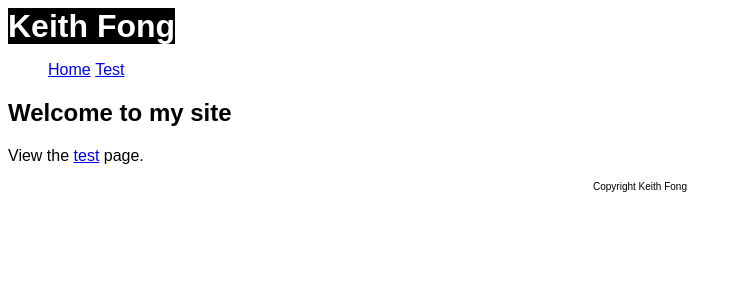
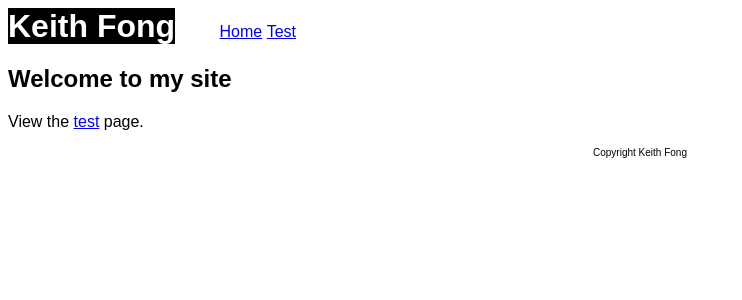
Before and after one commit to hikeithf/hikeithf.github.io, a Jekyll site: the page index.html, which Jekyll copies as it is, in a window 1280 px wide. Shown: the top 300 px of the page, without its empty margins (0-742 px from the left). Built offline with Jekyll 4.4.1, drawn with Linux system fonts in a browser that asks for light colours.

Commit message:
Update index.html

```diff
--- a/index.html
+++ b/index.html
@@ -6,7 +6,7 @@
 </head>
 <body>
 <h1>Keith Fong</h1>
-<ul>
+<ul class = "nav-list">
   <li class = "nav-item"><a href="/">Home</a></li>
   <li class = "nav-item"><a href="/test">Test</a></li>
 </ul>
```
